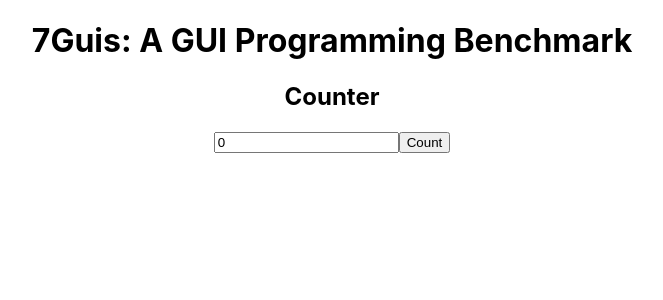
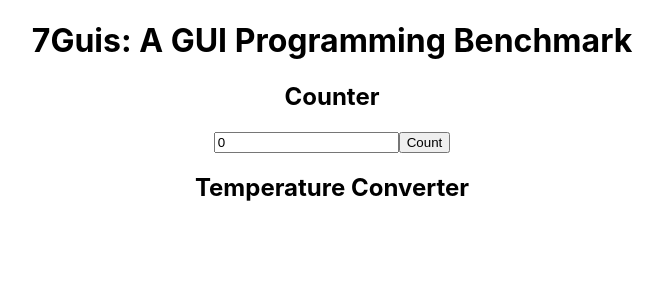
Before and after one commit to schang1146/react-7guis, a React (Create React App) app: page / in a window 1280 px wide. Shown: the top 300 px of the page, without its empty margins (308-971 px from the left). Built offline with nearby package versions, Linux system fonts and the light colour scheme.

Commit message:
Add files and imports for TempConverter (no functionality)

```diff
--- a/src/components/App/App.js
+++ b/src/components/App/App.js
@@ -1,4 +1,5 @@
 import Counter from '../Counter/Counter';
+import TempConverter from '../TempConverter/TempConverter';
 import './App.css';
 
 function App() {
@@ -6,6 +7,7 @@ function App() {
     <div className='App'>
       <h1>7Guis: A GUI Programming Benchmark</h1>
       <Counter />
+      <TempConverter />
     </div>
   );
 }
--- /dev/null
+++ b/src/components/TempConverter/TempConverter.js
@@ -0,0 +1,9 @@
+function TempConverter() {
+  return (
+    <div>
+      <h2>Temperature Converter</h2>
+    </div>
+  );
+}
+
+export default TempConverter;
```
